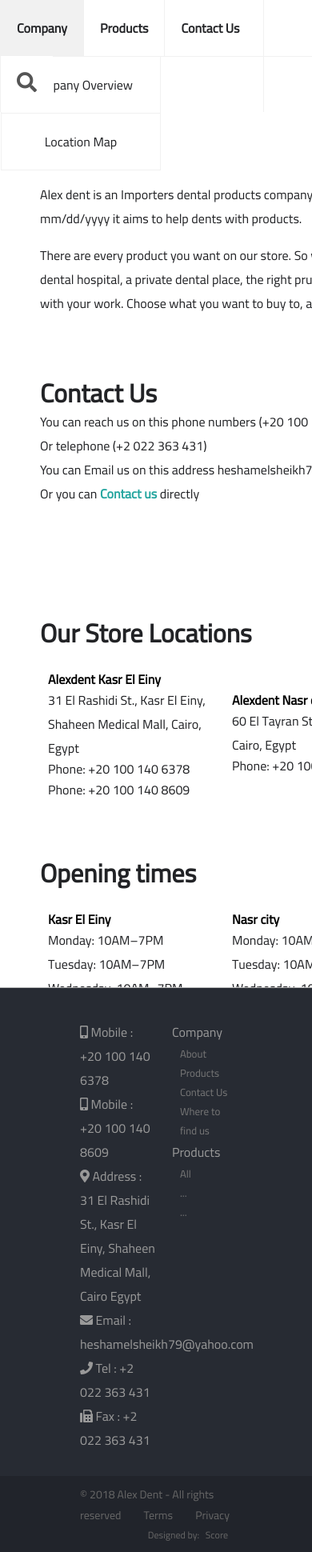
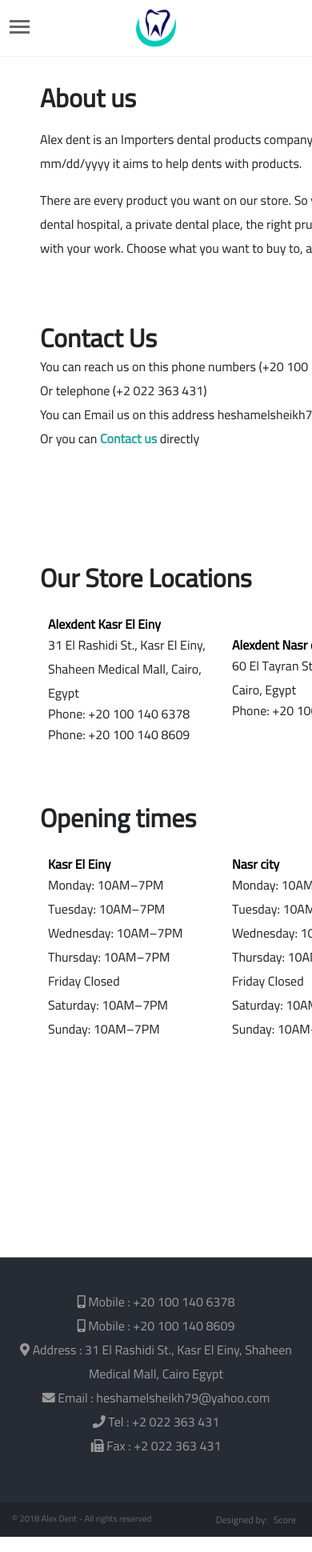
Before and after one commit to Hardmgamer/Alex-Dent, a PHP site: page /about.php in a window 390 px wide; the page is wider, and only the part inside the window is pictured. Shown: that part at 80% size. Run offline with PHP 8.4, Linux system fonts and the light colour scheme; some libraries are stand-ins or nearby versions.

Commit message:
Fixed Bugs + Responsive footer and banner Slider

```diff
--- a/Stylesheets/Main.css
+++ b/Stylesheets/Main.css
@@ -1,4 +1,8 @@
 @import url('https://fonts.googleapis.com/css?family=Cairo');
+@import url('icons.css');
+/*  */
+/*  */
+/*  */
 /* MENU ICON START*/
 .menu-iconr{
   display: none;
@@ -11,7 +15,7 @@
 body{
   margin:0;
   position:relative;
-  padding-bottom:350px;
+  padding-bottom:400px;
 }
 #sidenav{
   display:none;
@@ -62,6 +66,7 @@ height:100%;
   text-align:center;
   position: relative;
   z-index:2;
+  transition:background-color 0.1s;
 }
 .but:hover{
 background:#f1f1f1;
@@ -150,10 +155,13 @@ display:block;
 .searchButton:active{
   border:0;
 }
-
+/*  */
+/*  */
+/* FOOTER START  */
 .footer{
   bottom:0;
   width:100%;
+  height:350px;
   background-color:#272b33;
   position:absolute;
 
@@ -182,42 +190,28 @@ display:block;
 
 .f-left{
   float:left;
-  width:calc(50% - 100px);
+  width:calc(100%);
+  text-align:center;
   padding-top:40px;
   border-top:1px solid #bbb;
   background-color:#272b33;
-  padding-left:100px;
   padding-bottom:30px;
 
 }
-.f-right{
-  float:left;
-  width:calc(50% - 20px);
-  padding-left:20px;
-  padding-top:40px;
-  background-color:#272b33;
-  border-top:1px solid #bbb;
-  font-size:16px;
-}
-.f-right a{
-  text-decoration: none;
-}
-.f-right a:hover{
-  text-decoration: underline;
-  text-decoration-color: #777;
-}
-.f-right .f-section{
+
+.f-section{
   float:left;
   margin-right:100px;
 }
 .f-bottom{
-  float:left;
+  position:absolute;
   width:calc(100% - 200px);
   background-color:#21242b;
   padding:10px 100px 10px 100px;
   color:#fff;
   font-size:14px;
   color:#666;
+  bottom:0;
 
 }
 .f-bottom a{
@@ -240,3 +234,133 @@ font-size:12px;
 .f-bottom .credits a{
   margin:5px;
 }
+/* FOOTER END */
+/*  */
+/*  */
+/*  */
+
+/*  */
+/*  */
+/*  */
+/* MOBILE VERSION START*/
+@media screen and (max-width: 800px) {
+  /* MENU ICON START*/
+  .menu-iconr{
+    display: block;
+    top:calc(50% - 3px) !important;
+  }
+  .menu-icon{
+    background:#666 !important;
+  }
+  .menu-icon::after{
+    background:#666 !important;
+  }
+  .menu-icona .menu-icon{
+    background:transparent !important;
+  }
+  .menu-icon::before{
+    background:#666 !important;
+  }
+  /*  MENU ICON END*/
+  *{
+    -webkit-touch-callout:none;
+    -webkit-text-size-adjust:none;
+    -webkit-tap-highlight-color:rgba(0,0,0,0);
+    -webkit-user-select:none;
+  }
+  .nav-buttons{
+    display:none;
+  }
+  .search{
+    display:none;
+  }
+  #searchContainer{
+    display:none;
+
+  }
+  .logotext{
+    display:none;
+  }
+  .logo-s{
+    width:50px;
+    height:50px;
+    display:block;
+    left:calc(50% - 25px);
+    top:calc(50% - 25px);
+
+  }
+  .logo-s img{
+    width:100%;
+    height:100%;
+  }
+
+  .header{
+    border-bottom:1px solid #f2f2f2;
+  }
+  #sidenav{
+    display: block;
+    height:calc(100vh - 71px);
+    width:80%;
+    background: #fff;
+    position:fixed;
+    left:-80%;
+    z-index:1000;
+    top:71px;
+    overflow: hidden;
+    transition: left 0.4s;
+  }
+  .sidenavcont{
+    width:100%;
+    height:calc(100% - 50px);
+    padding-top:50px;
+    position: relative;
+    overflow-y: scroll;
+    top:0;
+
+  }
+  .sidenavbutt{
+    width:calc(100% - 20%);
+    padding:10px 10%;
+    transition: background-color 0.2s;
+  }
+  .sidenavbutt a{
+    color:#000;
+    text-decoration: none;
+  }
+  .sidenavbutt-c{
+    width:calc(100% - 40%);
+    padding:10px 20%;
+  }
+  /* .footer{
+    display:none;
+  } */
+  .f-bottom{
+    position:absolute;
+    width:calc(100% - 30px);
+    background-color:#21242b;
+    padding:10px 15px 10px 15px;
+    color:#fff;
+    font-size:11px;
+    color:#666;
+    bottom:0;
+  }
+  .sidebuttcont{
+    max-height: 0;
+    overflow:hidden;
+    transition: max-height 0.7s ease-in-out;
+  }
+  .fas{
+    transition: transform 0.3s;
+  }
+  .bappear .fas{
+    transform:rotate(180deg);
+  }
+  .bappear + .sidebuttcont{
+    max-height: 700px;
+    transition: max-height 0.7s ease-in-out;
+    }
+}
+/* MOBILE VERSION END*/
+/*  */
+/*  */
+/*  */
--- a/footer.html
+++ b/footer.html
@@ -7,26 +7,7 @@
     <p><i class="fas fa-phone"></i> Tel : +2 022 363 431</p>
     <p><i class="fas fa-fax"></i> Fax : +2 022 363 431</p>
   </div>
-  <div class="f-right">
-    <div class="f-section">
-      <p>Company</p>
-      <ul>
-        <a href="./about.php"><li><p>About</p></li></a>
-        <a href="#"><li><p>Products</p></li></a>
-        <a href="#"><li><p>Contact Us</p></li></a>
-        <a href="#"><li><p>Where to find us</p></li></a>
-      </ul>
-    </div>
-    <div class="f-section">
-      <p>Products</p>
-      <ul>
-        <a href="#"><li><p>All</p></li></a>
-        <a href="#"><li><p>...</p></li></a>
-        <a href="#"><li><p>...</p></li></a>
-      </ul>
-    </div>
-    </div>
 
 
-  <div class="f-bottom"><div class="rights">© 2018 Alex Dent - All rights reserved <a href="#"> Terms </a> <a href="#"> Privacy </a> </div><div class="credits">Designed by: <a href="#">Score</a></div></div>
+  <div class="f-bottom"><div class="rights">© 2018 Alex Dent - All rights reserved  </div><div class="credits">Designed by: <a href="#">Score</a></div></div>
 </div>
```
Also changed, not shown: Stylesheets/indexStyle.css (+56 -18 lines), index.php (+15 -5 lines).
